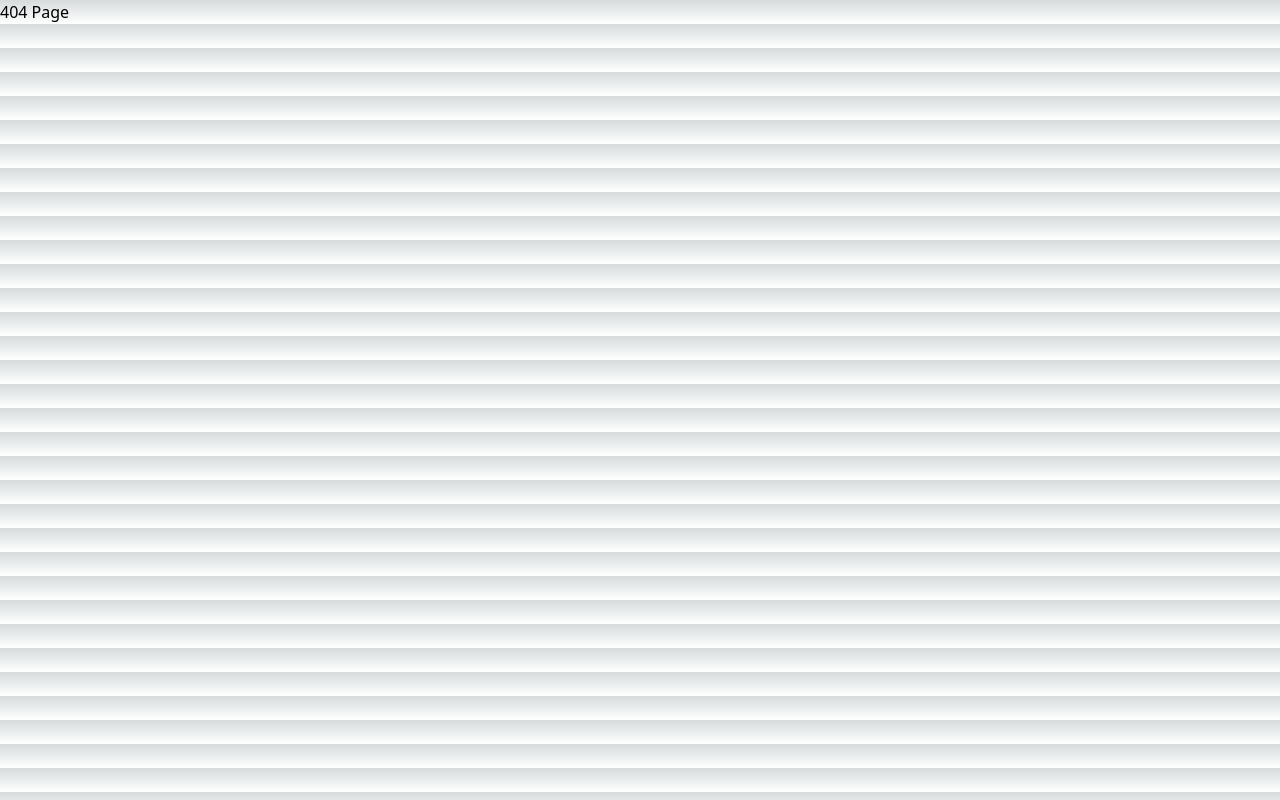
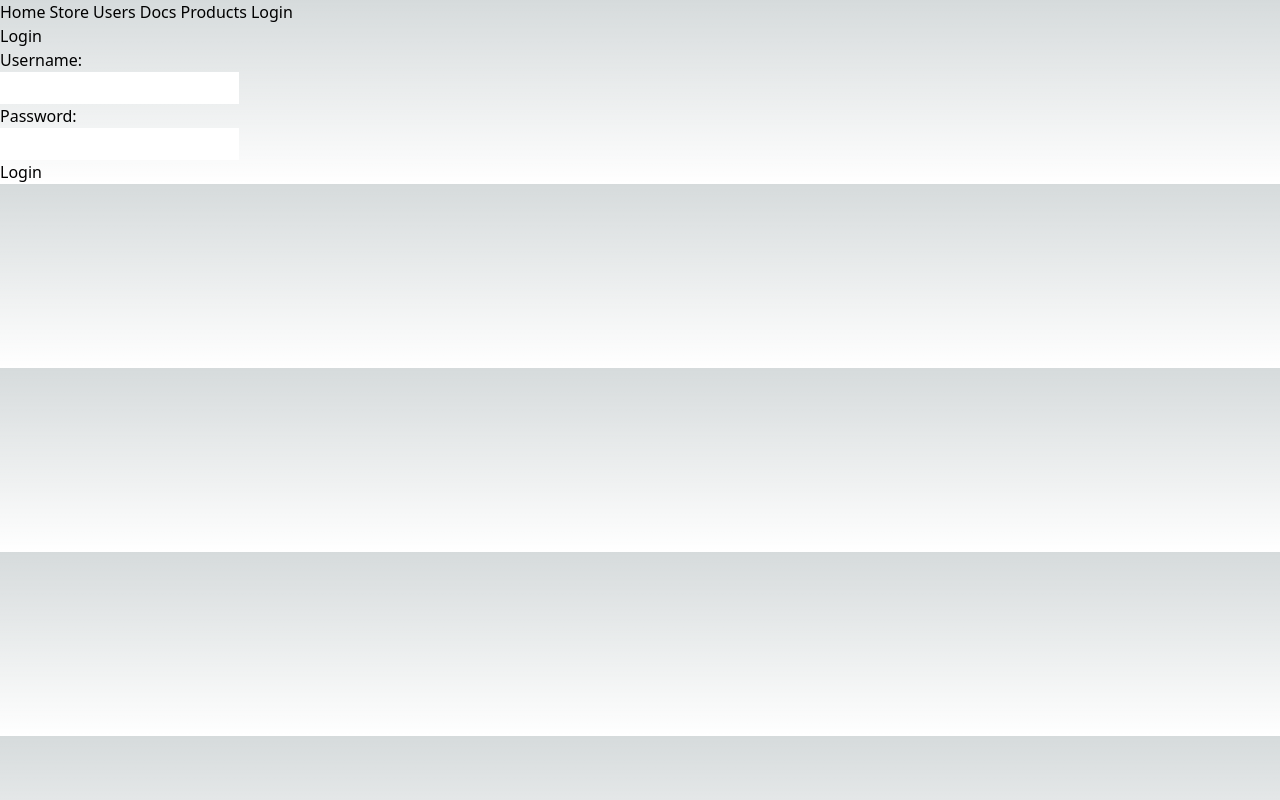
Before and after one commit to Andrewy-gh/nextjs-test, a Next.js app: page /login in a window 1280 px wide. Before the commit this address had no page. Built offline with nearby package versions, Linux system fonts and the light colour scheme.

Commit message:
convert store pages to SSR

```diff
--- a/components/item.js
+++ b/components/item.js
@@ -7,6 +7,7 @@ export default function StoreItem({ item }) {
       <Link href={`store/${item._id}`}>
         <div>{item.name}</div>
         <Image
+          priority
           src={item.image}
           alt={item.name}
           height={100}
--- /dev/null
+++ b/components/navbar.jsx
@@ -0,0 +1,15 @@
+import Link from 'next/link';
+export default function NavBar() {
+  return (
+    <nav>
+      <div className="flex gap-1">
+        <Link href="/">Home</Link>
+        <Link href="/store">Store</Link>
+        <Link href="/users">Users</Link>
+        <Link href="/docs">Docs</Link>
+        <Link href="/product">Products</Link>
+        <Link href="/login">Login</Link>
+      </div>
+    </nav>
+  );
+}
--- a/pages/_app.js
+++ b/pages/_app.js
@@ -1,5 +1,19 @@
-import '@/styles/globals.css'
+import '@/styles/globals.css';
+import Head from 'next/head';
+import NavBar from '@/components/navbar';
 
 export default function App({ Component, pageProps }) {
-  return <Component {...pageProps} />
+  return (
+    <>
+      <Head>
+        <title>Plant Store</title>
+      </Head>
+      <div>
+        <NavBar />
+      </div>
+      <div>
+        <Component {...pageProps} />
+      </div>
+    </>
+  );
 }
--- a/pages/index.js
+++ b/pages/index.js
@@ -8,31 +8,10 @@ import { useRouter } from 'next/router';
 const inter = Inter({ subsets: ['latin'] });
 
 export default function Home() {
-  const router = useRouter();
-  const handleClick = () => {
-    router.push('/product');
-  };
   return (
     <>
       <div>
-        <header>
-          <nav>
-            Nav component
-            <div>
-              <Link href="/store">Store</Link>
-            </div>
-            <div>
-              <Link href="/users">Users</Link>
-            </div>
-            <div>
-              <Link href="/docs">Docs</Link>
-            </div>
-            <div>
-              <Link href="/product">Products</Link>
-            </div>
-            <button onClick={handleClick}>Go to Products page</button>
-          </nav>
-        </header>
+        <header></header>
       </div>
       <main>
         {/* Hero */}
--- /dev/null
+++ b/pages/login.js
@@ -0,0 +1,20 @@
+export default function Login() {
+  return (
+    <>
+      <h1>Login</h1>
+      <form>
+        <label htmlFor="name" className="block">
+          Username:
+        </label>
+        <input className="block input-md p-1"></input>
+        <label htmlFor="password" className="block">
+          Password:
+        </label>
+        <input type="password" className="block input-md p-1"></input>
+        <button type="submit" className="btn-wide">
+          Login
+        </button>
+      </form>
+    </>
+  );
+}
--- a/pages/store/[itemId].js
+++ b/pages/store/[itemId].js
@@ -3,7 +3,7 @@ import dbConnect from '@/lib/dbConnect';
 import StoreItem from '../../components/item';
 import Item from '@/models/Item';
 
-export async function getStaticProps({ params }) {
+export async function getServerSideProps({ params }) {
   await dbConnect();
   const item = await Item.findOne({ _id: params.itemId }).lean();
 
@@ -20,19 +20,19 @@ export async function getStaticProps({ params }) {
   };
 }
 
-export async function getStaticPaths() {
-  await dbConnect();
-  const items = await Item.find({}).lean();
-  const paths = items.map((item) => ({
-    params: {
-      itemId: item._id.toString(),
-    },
-  }));
-  return {
-    paths,
-    fallback: true,
-  };
-}
+// export async function getStaticPaths() {
+//   await dbConnect();
+//   const items = await Item.find({}).lean();
+//   const paths = items.map((item) => ({
+//     params: {
+//       itemId: item._id.toString(),
+//     },
+//   }));
+//   return {
+//     paths,
+//     fallback: true,
+//   };
+// }
 
 export default function ItemDetail({ item }) {
   const router = useRouter();
--- a/pages/store/index.js
+++ b/pages/store/index.js
@@ -3,7 +3,7 @@ import dbConnect from '../../lib/dbConnect';
 import Item from '../../models/Item';
 import StoreItem from '../../components/item';
 
-export async function getStaticProps() {
+export async function getServerSideProps() {
   await dbConnect();
   const items = await Item.find({}).lean();
   return {
```
